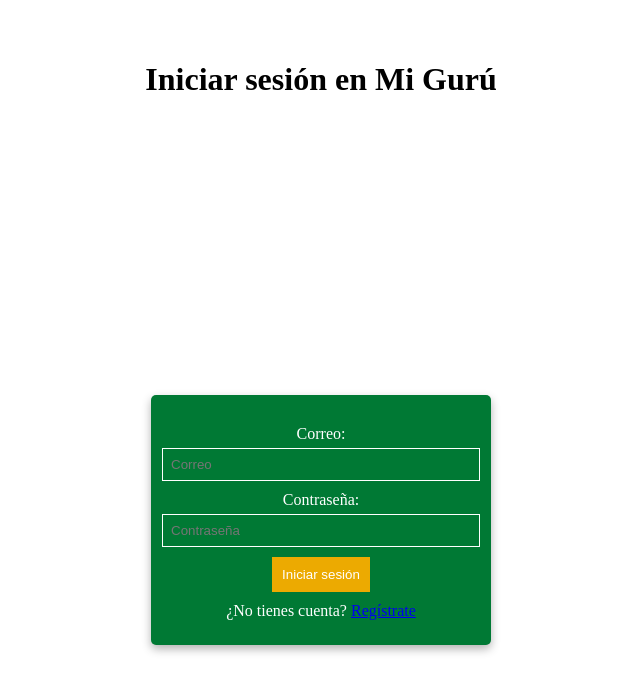
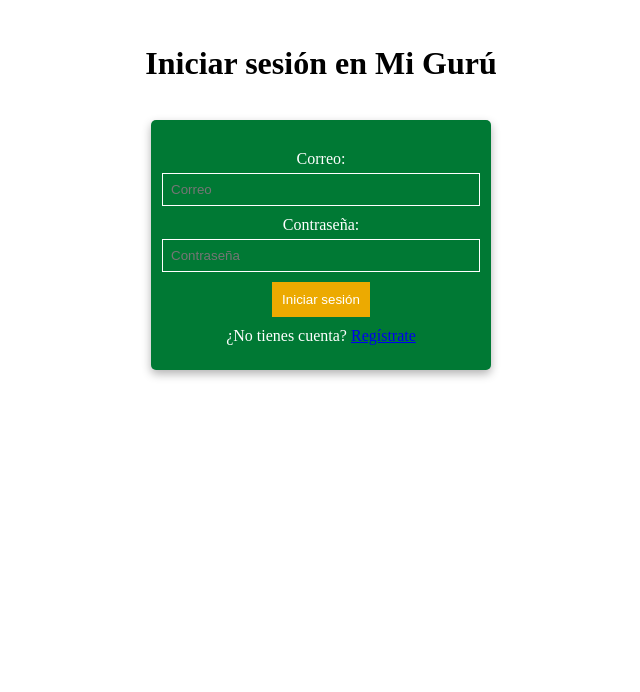
Before and after one commit to JazminPacheco420/login, a Vue app: page /login in a window 1280 px wide. Shown: the top 692 px of the page, without its empty margins (319-959 px from the left). Built offline with nearby package versions, Linux system fonts and the light colour scheme.

Commit message:
Cambios estéticos menores

```diff
--- a/src/components/LoginForm.vue
+++ b/src/components/LoginForm.vue
@@ -1,5 +1,5 @@
 <template>
-  <div class="form-container">
+  <div class="login">
 
     <form class="form" @submit.prevent="login">
       <div class="form-group">
@@ -79,10 +79,10 @@ export default {
 </script>
 
 <style lang="scss" scoped>
-.form-container {
+.login {
   display: flex;
   justify-content: center;
-  align-items: center;
+  align-items: baseline;
   height: 100vh;
   background: #ffffff; // Puedes cambiar esto por una imagen o color de fondo
 }
--- a/src/components/RegisterForm.vue
+++ b/src/components/RegisterForm.vue
@@ -103,12 +103,10 @@ export default {
 </script>
 
 <style lang="scss" scoped>
-/* Tus estilos siguen igual */
-</style>
-
-<style lang="scss" scoped>
 .register {
+  display: flex;
   padding: 2rem;
+  align-items: baseline;
 }
 .title {
   text-align: center;
@@ -118,6 +116,7 @@ export default {
   display: flex;
   flex-direction: column;
   justify-content: center;
+
   width: 20%;
   min-width: 350px;
   max-width: 100%;
--- a/src/view/Login.vue
+++ b/src/view/Login.vue
@@ -17,7 +17,7 @@ export default {
 
 <style scoped>
 .login {
-  padding: 2rem;
+  padding: 1rem;
   text-align: center;
 }
 </style>
--- a/src/view/Register.vue
+++ b/src/view/Register.vue
@@ -31,7 +31,7 @@ export default {
 
 <style scoped>
 .register {
-  padding: 2rem;
+  padding: 1rem;
   text-align: center;
 }
 </style>
```
